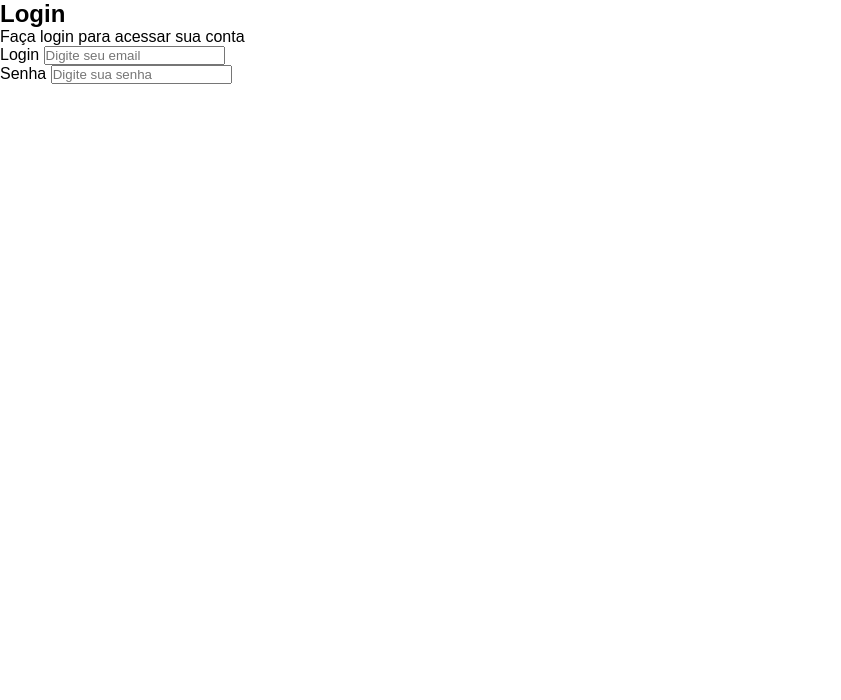
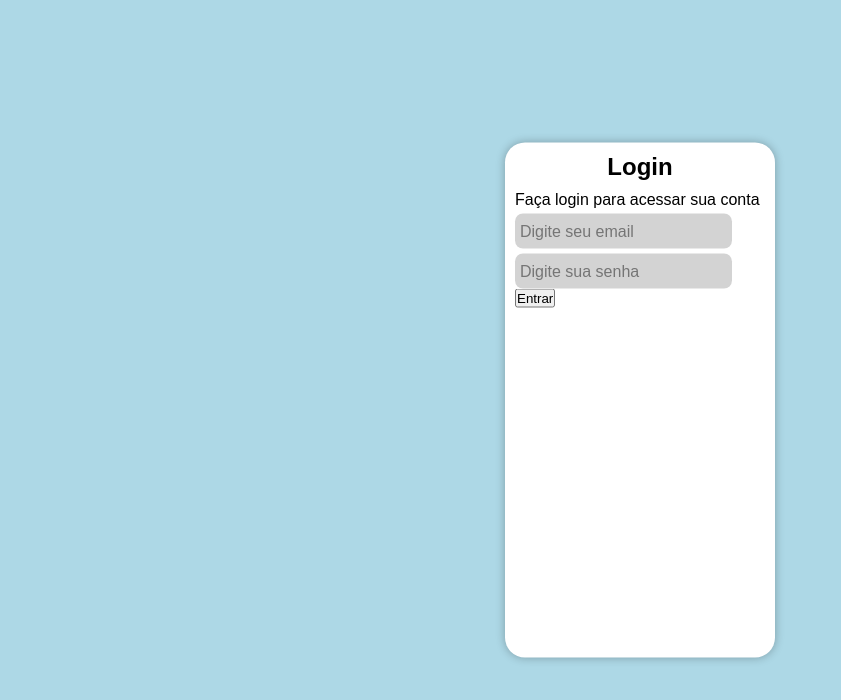
Before and after one commit to jean-D-alves/ProjetoLogin, a website: page pages/login.html in a window 1280 px wide. Shown: the whole page, without its empty margins (0-841 px from the left). Drawn offline with Linux system fonts and the light colour scheme.

Commit message:
form, css

```diff
--- a/pages/login.html
+++ b/pages/login.html
@@ -8,21 +8,22 @@
 </head>
 <body>
     <main>
-        <section>
-            <h1>Login</h1>
+        <section id="login">
+            <div id="form">
+                <h1>Login</h1>
             <p>Faça login para acessar sua conta</p>
-            <div id="imagem"></div>
-            <div id="form">
-                <form action="" method="post" autocomplete="on">
-                    <div>
+            <form action="" method="post" autocomplete="on">
+                    <div class="campo">
+
+                        <input type="email" name="login" id="ilogin" required placeholder="Digite seu email" autocomplete="email">
                         <label for="ilogin">Login</label>
-                        <input type="email" name="login" id="ilogin" required placeholder="Digite seu email" autocomplete="email">
                     </div>
+                    <div class="campo">
 
-                    <div class="campo">
+                        <input type="password" name="sen" id="isen" required min="8" max="20" placeholder="Digite sua senha" autocomplete="current-password">
                         <label for="isen">Senha</label>
-                        <input type="password" name="sen" id="isen" required min="8" max="20" placeholder="Digite sua senha" autocomplete="current-password">
                     </div>
+                    <input type="submit" value="Entrar">
                 </form>
             </div>
         </section>
--- a/public/css/global.css
+++ b/public/css/global.css
@@ -7,6 +7,45 @@
     box-sizing: border-box;
 }
 body, html{
+    background-color: lightblue;
     height: 100vh;
     width: 100vw;
 }
+main{
+    height: 100vh;
+    width: 100vw;
+}
+#login{
+    background-color: white;
+    width: 270px;
+    height: 515px;
+    border-radius: 20px;
+
+    position: absolute;
+    top: 50%;
+    left: 50%;
+    box-shadow: 0px 0px 10px rgba(0, 0, 0, 0.281);
+
+    transform: translate(-50%, -50%);
+}
+#login > #form{
+    display: block;
+    padding: 10px;
+}
+#form > h1{
+    text-align: center;
+    margin-bottom: 10px;
+}
+.campo > label{
+    display: none;
+}
+.campo > input {
+    display: block;
+    margin-top: 5px;
+    padding: 5px;
+    height: 35px;
+    font-size: 1em;
+    border: 0px;
+    border-radius: 8px;
+    background-color: lightgray;
+}
```
